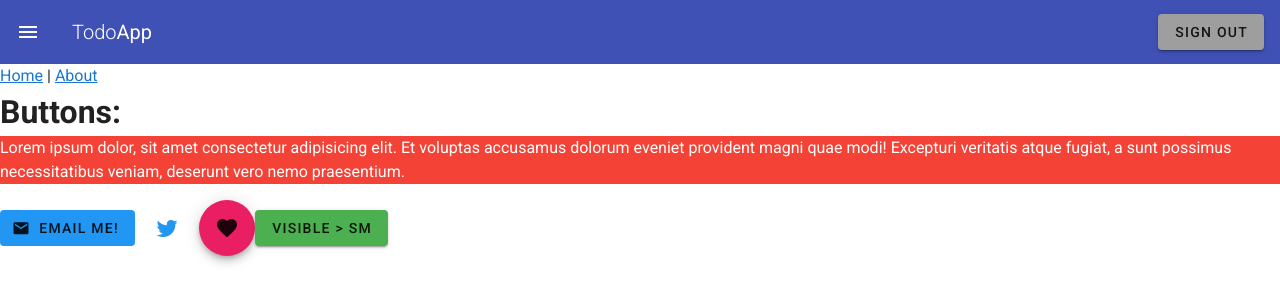
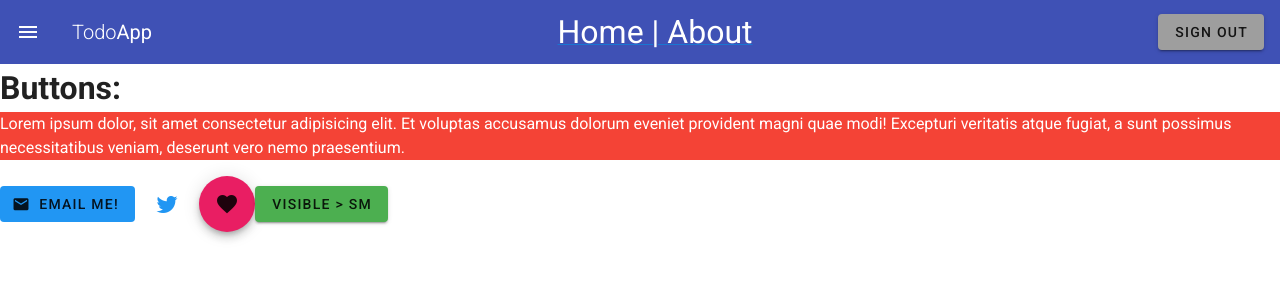
Before and after one commit to gsc2001/vuejs-app, a Vue app: page / in a window 1280 px wide. Shown: the top 302 px of the page. Built offline with nearby package versions, Linux system fonts and the light colour scheme.

Commit message:
[Fixed] Cleaner code

```diff
--- a/src/App.vue
+++ b/src/App.vue
@@ -1,12 +1,8 @@
 <template>
     <v-app>
         <v-main>
-            <Navbar></Navbar>
-            <div id>
-                <router-link to="/">Home</router-link> |
-                <router-link to="/about">About</router-link>
-            </div>
-            <router-view> </router-view>
+            <Navbar />
+            <router-view />
         </v-main>
     </v-app>
 </template>
--- a/src/components/Navbar.vue
+++ b/src/components/Navbar.vue
@@ -8,6 +8,11 @@
                 <span>App</span>
             </v-toolbar-title>
             <v-spacer></v-spacer>
+            <div >
+                <router-link  to="/"> <span class="links"> Home      | </span> </router-link>
+                <router-link to="/about"> <span class="links"> About </span> </router-link>
+            </div>
+             <v-spacer></v-spacer>
             <v-btn flat color="grey">
                 <span>Sign Out</span>
             </v-btn>
@@ -39,4 +44,12 @@ export default {
 };
 </script>
 
-<style></style>
+<style>
+
+.links{
+    color: white;
+    font-size: 2rem;
+    text-decoration-line: none;
+}
+
+</style>
--- a/src/views/Home.vue
+++ b/src/views/Home.vue
@@ -1,7 +1,7 @@
 <template>
     <div class="home">
         <!-- text, font classes on vuetify -->
-        <Buttons></Buttons>
+        <Buttons/>
 
     </div>
 </template>
```
